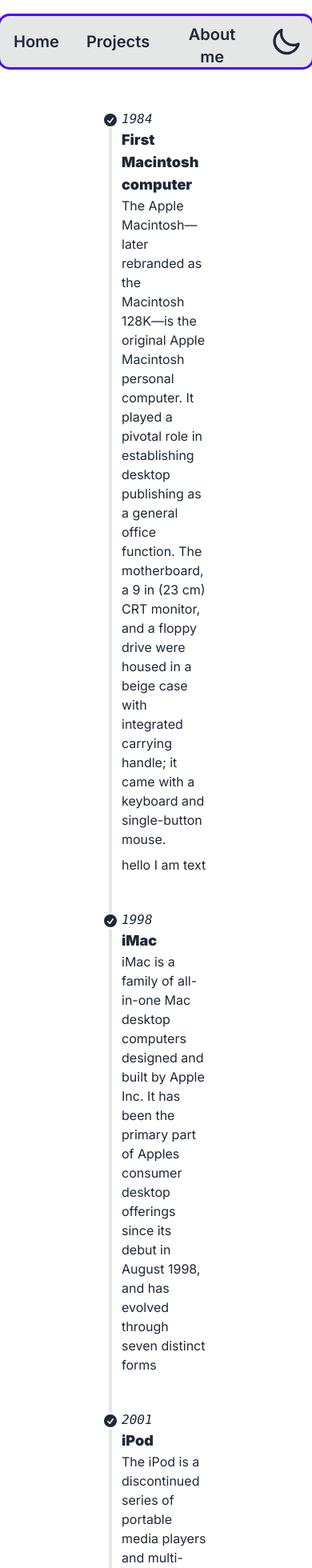
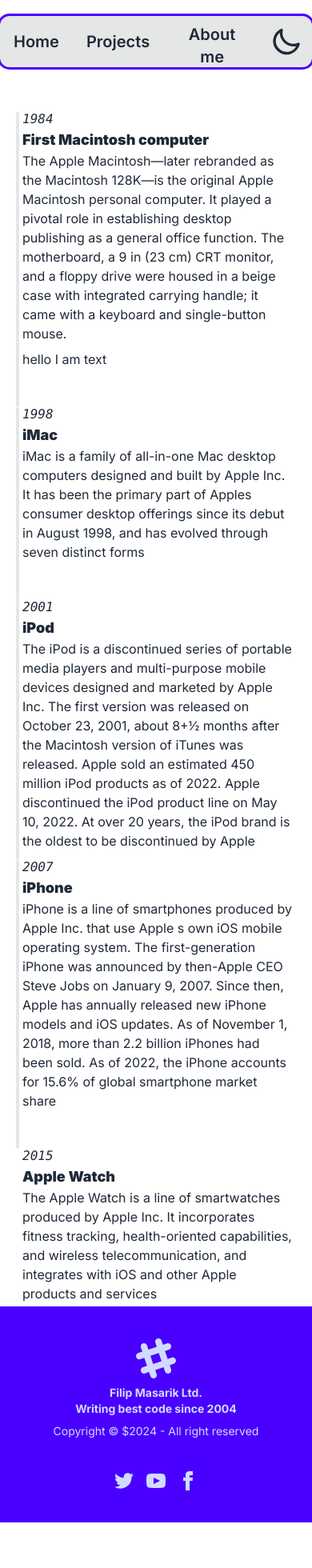
Before and after one commit to f1l1ph/portfoliopagenextjs, a Next.js app: page /projects in a window 390 px wide. Shown: the top 1960 px of the page at 80% size. After the commit the page ends 1903 px from the top, so only its background shows below. Built offline with nearby package versions, Linux system fonts and the light colour scheme.

Commit message:
just some paddings and styling stuff

```diff
--- a/app/Components/HomePage.tsx
+++ b/app/Components/HomePage.tsx
@@ -4,7 +4,7 @@
   return (
     <>
       <div className="h-screen content-around">
-        <div className="text-center">
+        <div className="text-center p-10">
           <h1 className="font-extrabold text-5xl">Welcome</h1>
         </div>
 
--- a/app/Components/TimeLine.tsx
+++ b/app/Components/TimeLine.tsx
@@ -4,7 +4,7 @@
   return (
     <ul className="timeline timeline-snap-icon max-md:timeline-compact timeline-vertical pt-12">
       <li>
-        <div className="timeline-middle">
+        <div className="timeline-middle hidden lg:block">
           <svg
             xmlns="http://www.w3.org/2000/svg"
             viewBox="0 0 20 20"
@@ -33,7 +33,7 @@
       </li>
       <li>
         <hr />
-        <div className="timeline-middle">
+        <div className="timeline-middle hidden lg:block">
           <svg
             xmlns="http://www.w3.org/2000/svg"
             viewBox="0 0 20 20"
@@ -59,7 +59,7 @@
       </li>
       <li>
         <hr />
-        <div className="timeline-middle">
+        <div className="timeline-middle hidden lg:block">
           <svg
             xmlns="http://www.w3.org/2000/svg"
             viewBox="0 0 20 20"
@@ -88,7 +88,7 @@
       </li>
       <li>
         <hr />
-        <div className="timeline-middle">
+        <div className="timeline-middle hidden lg:block">
           <svg
             xmlns="http://www.w3.org/2000/svg"
             viewBox="0 0 20 20"
@@ -116,7 +116,7 @@
       </li>
       <li>
         <hr />
-        <div className="timeline-middle">
+        <div className="timeline-middle hidden lg:block">
           <svg
             xmlns="http://www.w3.org/2000/svg"
             viewBox="0 0 20 20"
--- a/app/projects/page.tsx
+++ b/app/projects/page.tsx
@@ -1,11 +1,9 @@
-import Footer from "../Components/Footer";
-import NavBar from "../Components/NavBar";
 import TimeLine from "../Components/TimeLine";
 
 const Projects = () => {
   return (
     <>
-      <div className="mx-32">
+      <div className="mx-5 md:mx-32">
         <TimeLine />
       </div>
     </>
```
